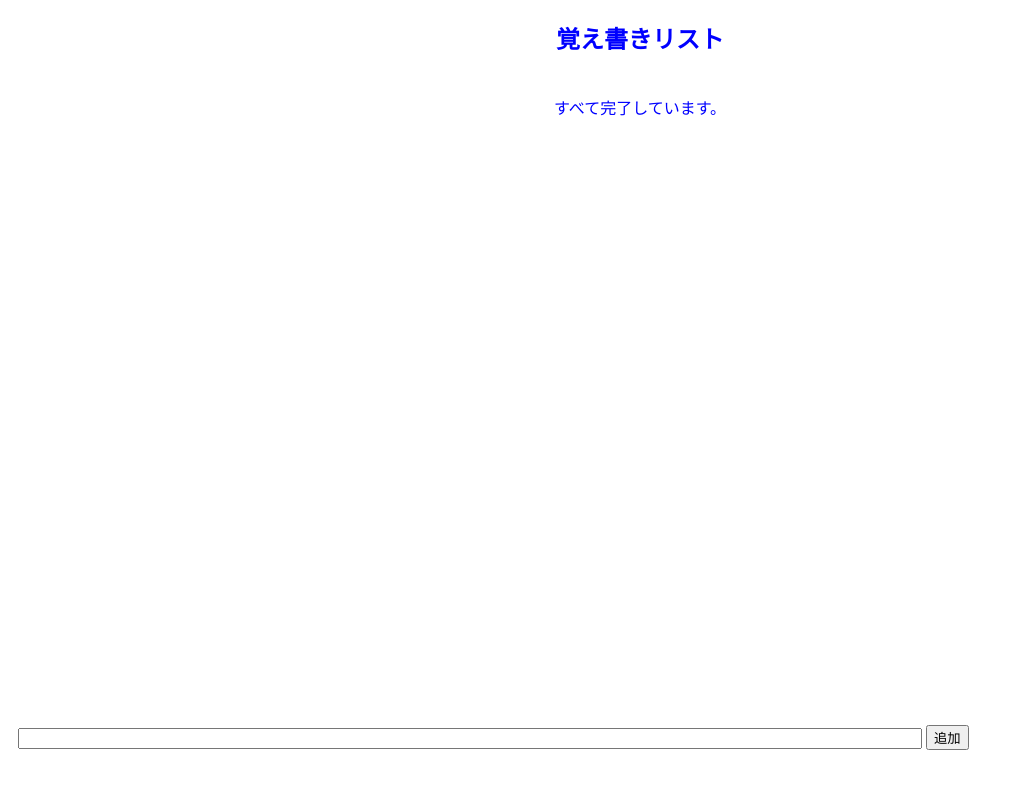
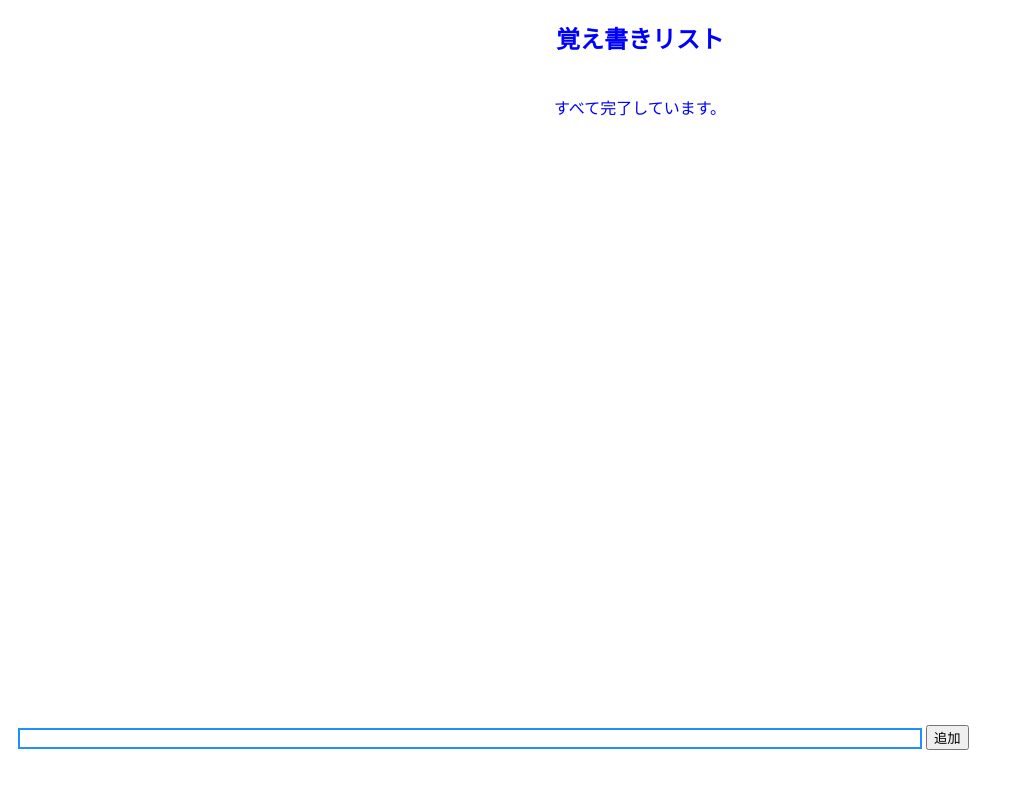
Before and after one commit to NABUKAT/memorandumlist, a website: page public/index.html in a window 1280 px wide. Shown: the whole page, without its empty margins (0-1014 px from the left). Drawn offline with nearby package versions, Linux system fonts and the light colour scheme.

Commit message:
[fix] テキストボックスの枠変更

```diff
--- a/public/index.html
+++ b/public/index.html
@@ -65,7 +65,7 @@ div.add {
     <div class="emptymsg" ng-if="lists.length == 0">すべて完了しています。</div>
     <div class="addmargin"></div>
     <div class="add">
-      <input type="text" style="width: 70vw;" maxlength="50" ng-model="addcontent" />
+      <input type="text" style="width: 70vw; border: 2px #1E90FF solid;" maxlength="50" ng-model="addcontent" />
       <button type="button" ng-click="add()">追加</button>
     </div>
   </div>
```
